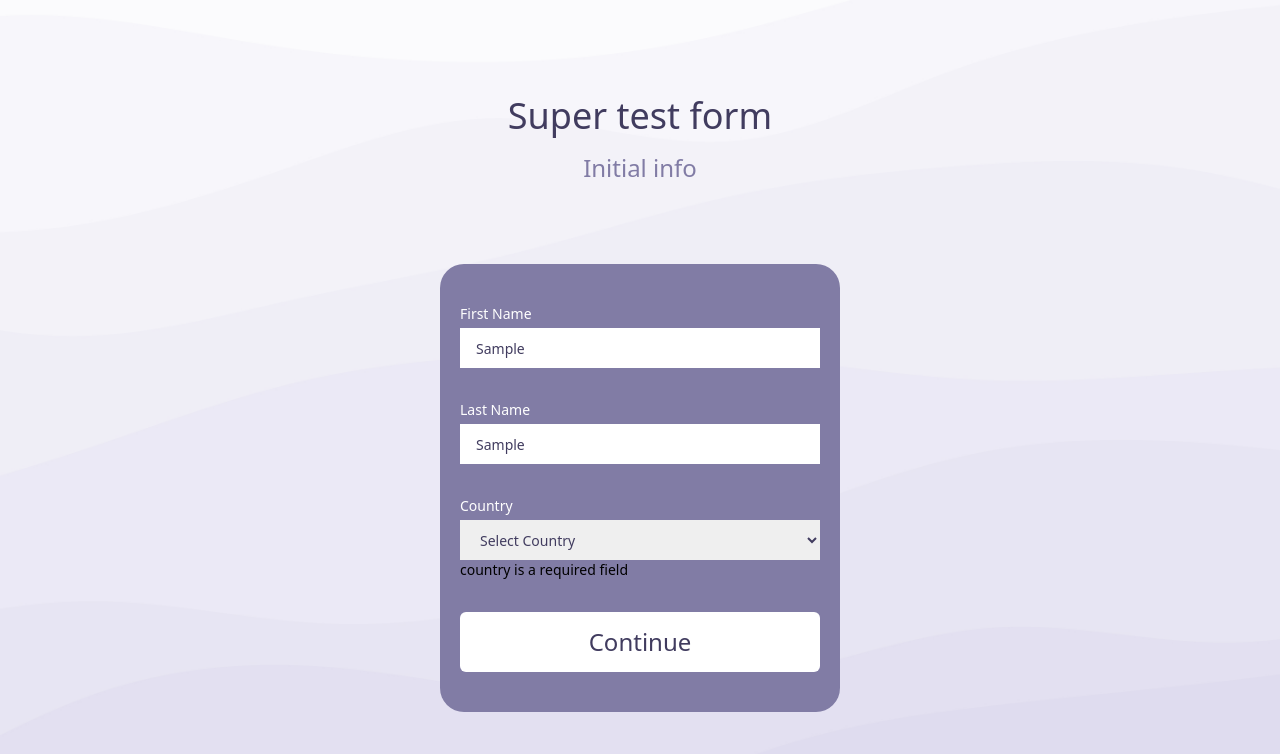
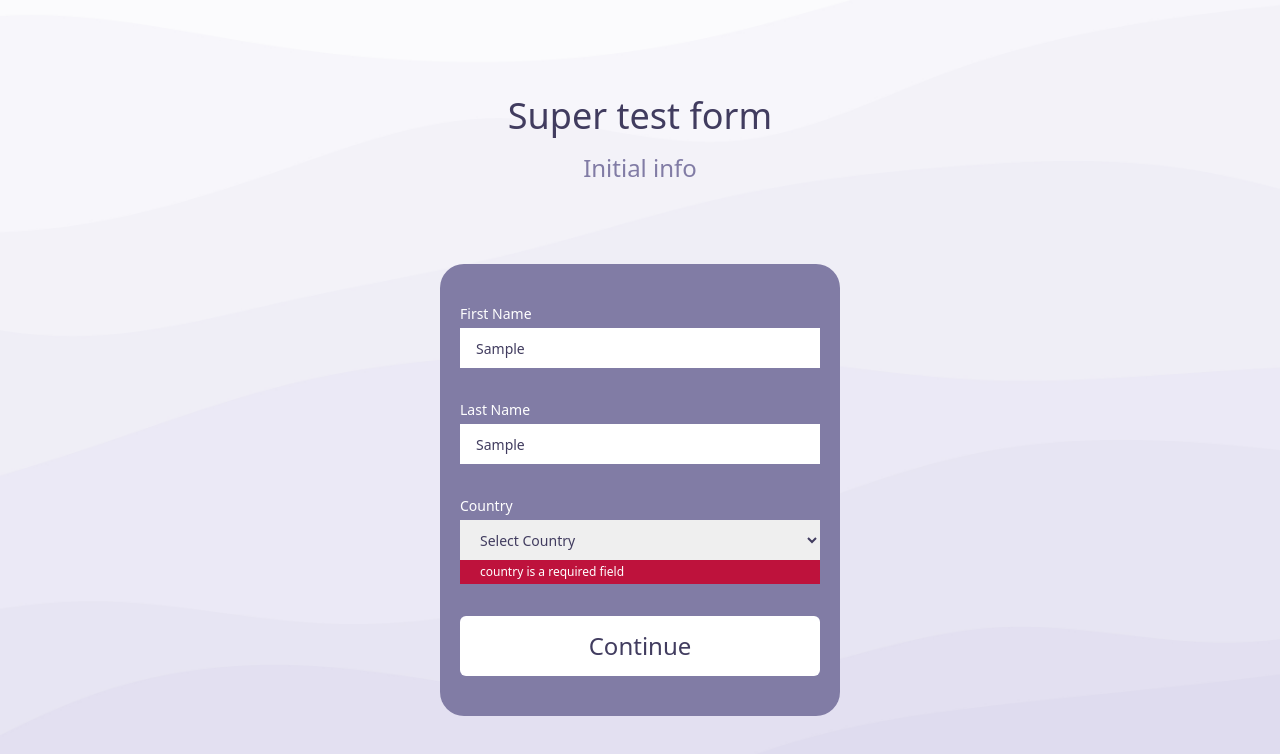
Before and after one commit to lvidal1/react-vite-multistep, a React (Vite) app: page /initial-info in a window 1280 px wide. Both pictures are taken after typing "Sample", "Sample" into the empty fields and a click on the button "Continue". Shown: the top 754 px of the page. Built offline with nearby package versions, Linux system fonts and the light colour scheme.

Commit message:
Add error text component

```diff
--- a/package.json
+++ b/package.json
@@ -16,6 +16,7 @@
   },
   "dependencies": {
     "@hookform/resolvers": "^3.1.0",
+    "classnames": "^2.3.2",
     "i18next": "^22.5.0",
     "react": "^18.2.0",
     "react-dom": "^18.2.0",
--- /dev/null
+++ b/src/assets/styles/components/ErrorText.module.scss
@@ -0,0 +1,4 @@
+.message {
+  @apply flex items-center;
+  @apply bg-error w-full h-6 text-white px-5 text-xs;
+}
--- a/src/assets/styles/components/Input.module.scss
+++ b/src/assets/styles/components/Input.module.scss
@@ -9,3 +9,7 @@
 .input {
   @apply h-10 px-4 outline-none text-sm text-purple-200 mt-1;
 }
+
+.inputError {
+  @apply border border-error;
+}
--- /dev/null
+++ b/src/components/ErrorText.tsx
@@ -0,0 +1,15 @@
+import styles from '@styles/components/ErrorText.module.scss';
+
+type ErrorProps = {
+  message: string;
+};
+
+function ErrorText({ message }: ErrorProps) {
+  return (
+    <p className={styles.message}>
+      <span>{message}</span>
+    </p>
+  );
+}
+
+export default ErrorText;
--- a/src/components/Input.tsx
+++ b/src/components/Input.tsx
@@ -1,4 +1,6 @@
+import classNames from 'classnames';
 import styles from '@styles/components/Input.module.scss';
+import ErrorText from './ErrorText';
 
 type InputProps = {
   dataTestId: string;
@@ -15,8 +17,14 @@ function Input({ id, type, label, dataTestId, register, error }: InputProps) {
       <label htmlFor={id} className={styles.label}>
         {label}
       </label>
-      <input type={type} id={id} data-testid={dataTestId} {...register} className={styles.input} />
-      {error && <p>{error}</p>}
+      <input
+        type={type}
+        id={id}
+        data-testid={dataTestId}
+        {...register}
+        className={classNames(styles.input, error ? styles.inputError : '')}
+      />
+      {error && <ErrorText message={error} />}
     </div>
   );
 }
--- a/src/components/Select.tsx
+++ b/src/components/Select.tsx
@@ -1,4 +1,5 @@
 import styles from '@styles/components/Input.module.scss';
+import ErrorText from './ErrorText';
 
 type SelectProps = {
   dataTestId: string;
@@ -20,7 +21,7 @@ function Select({ id, label, dataTestId, register, error }: SelectProps) {
         <option value="Canada">Canada</option>
         <option value="UK">UK</option>
       </select>
-      {error && <p>{error}</p>}
+      {error && <ErrorText message={error} />}
     </div>
   );
 }
--- a/tailwind.config.js
+++ b/tailwind.config.js
@@ -5,7 +5,8 @@ export default {
     extend: {
       colors: {
         "purple-100": "#817CA5",
-        "purple-200": "#413C5F"
+        "purple-200": "#413C5F",
+        "error": "#be123c"
       },
       height: {
         '15': '3.75rem'
```
